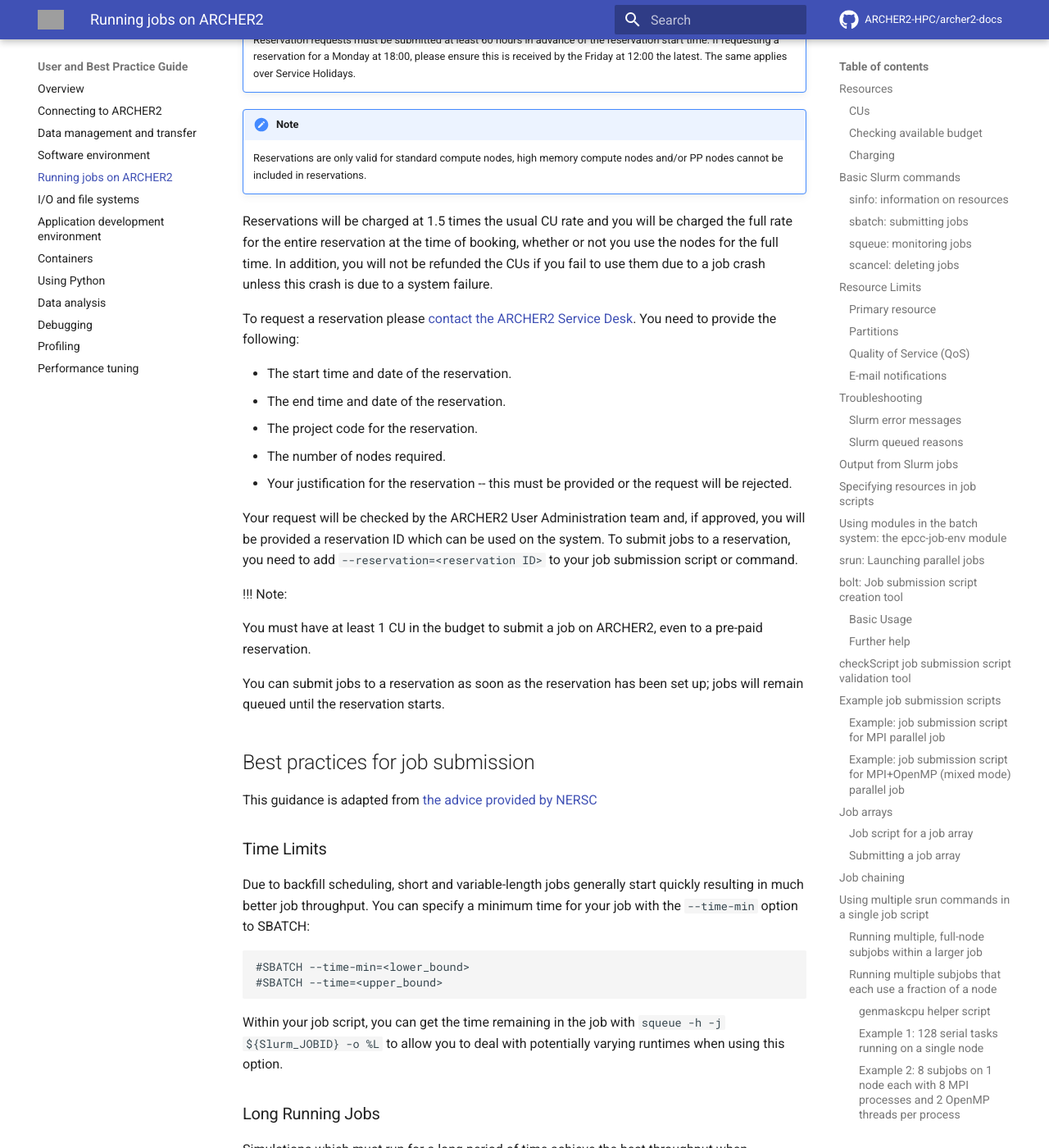
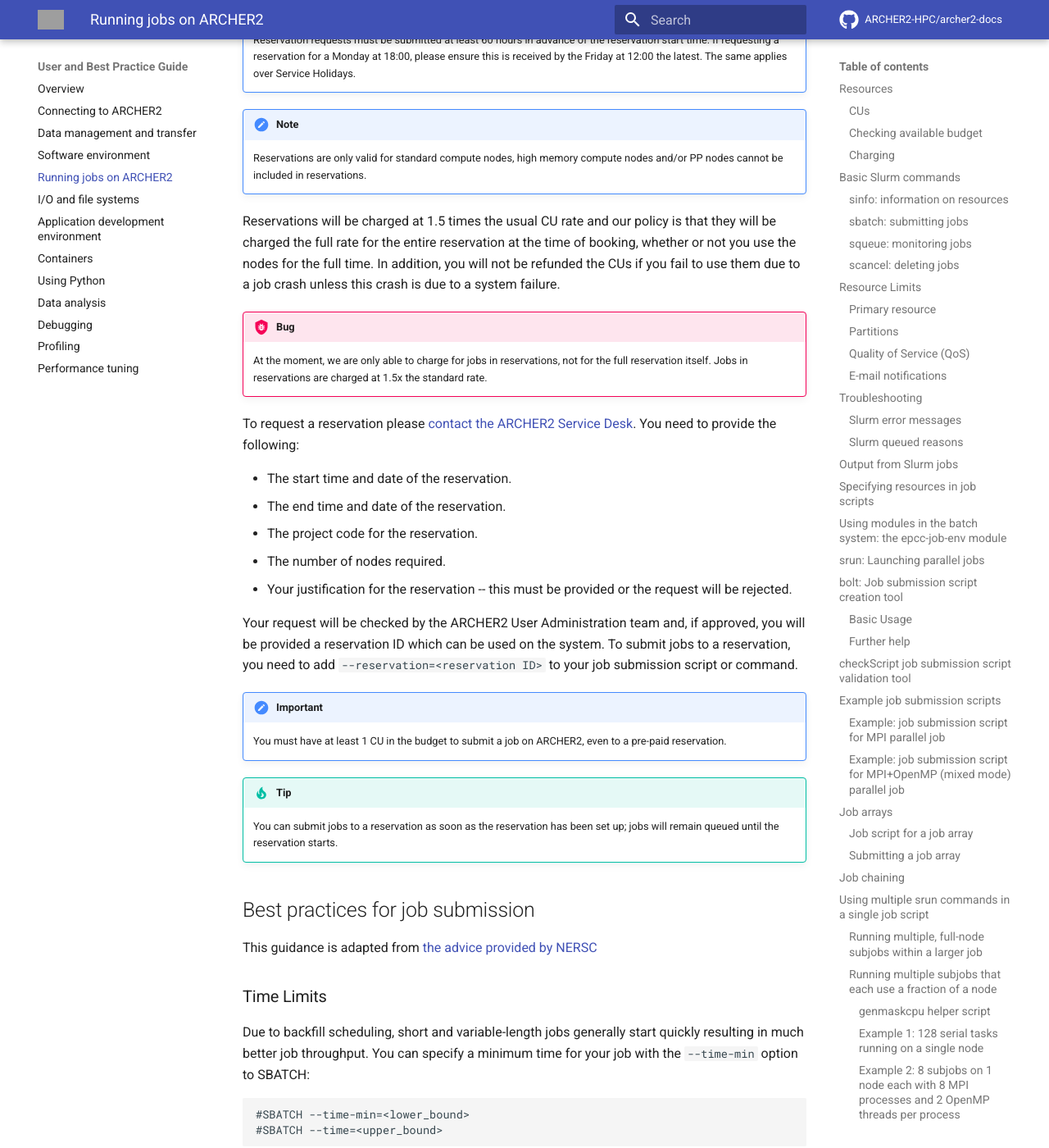
Before and after one commit to ARCHER2-HPC/archer2-docs, an MkDocs documentation site: the page built from docs/user-guide/scheduler.md, in a window 1280 px wide and 1400 px high, scrolled down 31919 px. Shown: the whole window at 82% size. Built offline with MkDocs 1.6.1 and Material for MkDocs 9.7.7, drawn with Linux system fonts in a browser that asks for light colours; comment, search, counter and statistics services are not loaded; grey boxes are pictures that could not be loaded.

Commit message:
Updates reservation description

```diff
--- a/docs/user-guide/scheduler.md
+++ b/docs/user-guide/scheduler.md
@@ -1434,17 +1434,30 @@
 
 ## Reservations
 
-Reservations are available on ARCHER2. These allow users to reserve a number of nodes for a specified length of time starting at a particular time on the system.
-
-Reservations require justification. They will only be approved if the request could not be fulfilled with the standard queues. For instance, you require a job/jobs to run at a particular time e.g. for a demonstration or course.
+Reservations are available on ARCHER2. These allow users to reserve a number of nodes
+for a specified length of time starting at a particular time on the system.
+
+Reservations require justification. They will only be approved if the request could not
+be fulfilled with the standard queues. For instance, you require a job/jobs to run at a
+particular time e.g. for a demonstration or course.
 
 !!! note
-    Reservation requests must be submitted at least 60 hours in advance of the reservation start time. If requesting a reservation for a Monday at 18:00, please ensure this is received by the Friday at 12:00 the latest. The same applies over Service Holidays.
-
-!!! Note
-    Reservations are only valid for standard compute nodes, high memory compute nodes and/or PP nodes cannot be included in reservations.
-
-Reservations will be charged at 1.5 times the usual CU rate and you will be charged the full rate for the entire reservation at the time of booking, whether or not you use the nodes for the full time. In addition, you will not be refunded the CUs if you fail to use them due to a job crash unless this crash is due to a system failure.
+    Reservation requests must be submitted at least 60 hours in advance of the reservation
+    start time. If requesting a reservation for a Monday at 18:00, please ensure this is
+    received by the Friday at 12:00 the latest. The same applies over Service Holidays.
+
+!!! note
+    Reservations are only valid for standard compute nodes, high memory compute nodes
+    and/or PP nodes cannot be included in reservations.
+
+Reservations will be charged at 1.5 times the usual CU rate and our policy is that they
+will be charged the full rate for the entire reservation at the time of booking, whether
+or not you use the nodes for the full time. In addition, you will not be refunded the
+CUs if you fail to use them due to a job crash unless this crash is due to a system failure.
+
+!!! bug
+    At the moment, we are only able to charge for jobs in reservations, not for the full
+    reservation itself. Jobs in reservations are charged at 1.5x the standard rate.
 
 To request a reservation please [contact the ARCHER2 Service Desk](mailto:support@archer2.ac.uk).
 You need to provide the following:
@@ -1457,11 +1470,11 @@
 
 Your request will be checked by the ARCHER2 User Administration team and, if approved, you will be provided a reservation ID which can be used on the system. To submit jobs to a reservation, you need to add `--reservation=<reservation ID>` to your job submission script or command.
 
-!!! Note:
-
-You must have at least 1 CU in the budget to submit a job on ARCHER2, even to a pre-paid reservation.
-
-You can submit jobs to a reservation as soon as the reservation has been set up; jobs will remain queued until the reservation starts.
+!!! important
+    You must have at least 1 CU in the budget to submit a job on ARCHER2, even to a pre-paid reservation.
+
+!!! tip
+    You can submit jobs to a reservation as soon as the reservation has been set up; jobs will remain queued until the reservation starts.
 
 ## Best practices for job submission
 
```
